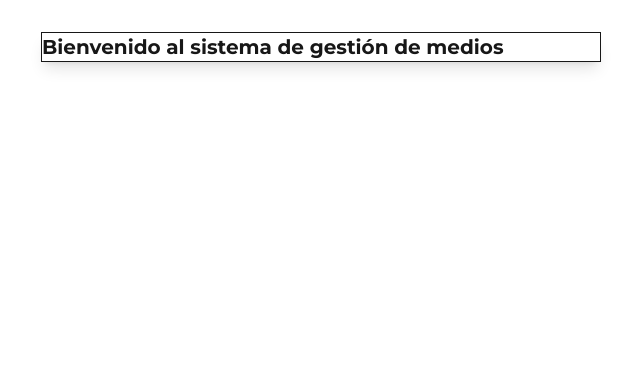
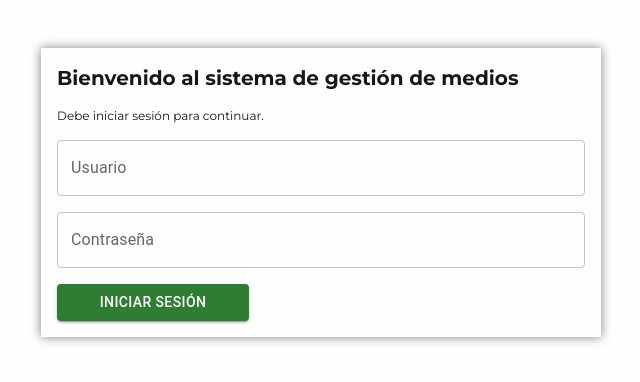
Before and after one commit to GeorgessDavid/fincas_media_management, a Next.js app: page / in a window 1280 px wide. Shown: the top 382 px of the page, without its empty margins (319-959 px from the left). Built offline with nearby package versions, Linux system fonts and the light colour scheme.

Commit message:
added loginBox

```diff
--- a/src/app/globals.css
+++ b/src/app/globals.css
@@ -2,7 +2,7 @@
 @import "tailwindcss";
 
 :root {
-  --background: #ffffff;
+  --background: #fefefe;
   --foreground: #171717;
   --titles: #005725;
 }
@@ -29,5 +29,5 @@
  body {
   background: var(--background);
   color: var(--foreground);
-  font-family: 'Montserrat', sans-serif;
+  font-family: 'Montserrat', sans-serif !important;
 }
--- a/src/components/LoginBox.tsx
+++ b/src/components/LoginBox.tsx
@@ -1,11 +1,16 @@
 'use client';
 
 import { useState, useEffect } from 'react';
+import { TextField, Button} from '@mui/material';
 
 const LoginBox = () => {
     return (
-        <div className="w-[35rem] border border-gray shadow-lg">
+        <div className="w-[35rem] flex flex-col m-4 p-4 gap-4 shadow-[0px_0px_10px_gray] backrdop:blur">
             <h1 className="text-xl font-bold"> Bienvenido al sistema de gestión de medios</h1>
+            <span className="text-xs">Debe iniciar sesión para continuar.</span>
+            <TextField color='success' variant='outlined' type='text' label='Usuario' />
+            <TextField color='success' variant='outlined' type='password' label='Contraseña' />
+            <Button variant='contained' color='success' className='w-[12rem]'>Iniciar sesión</Button>
         </div>
     )
 }
```
